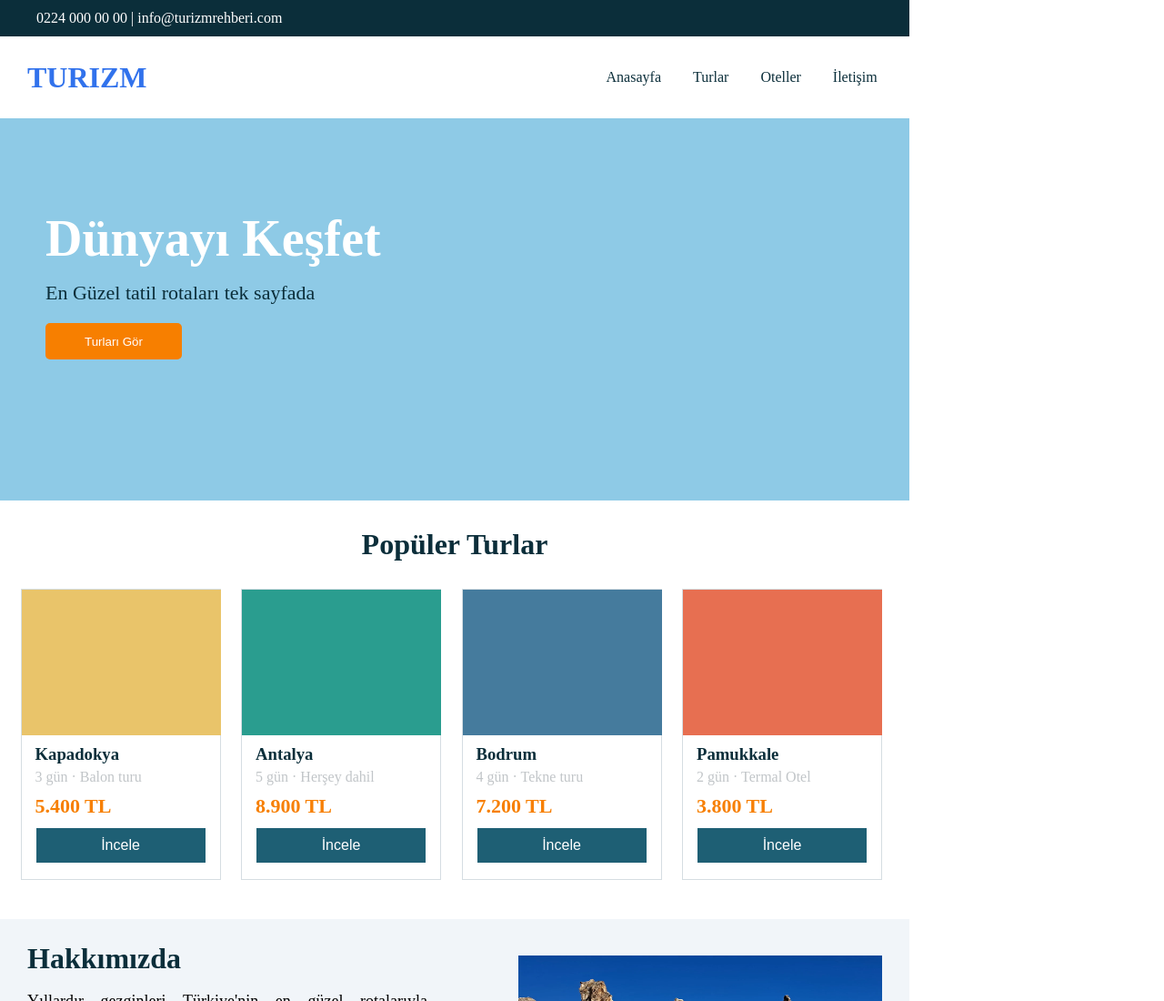
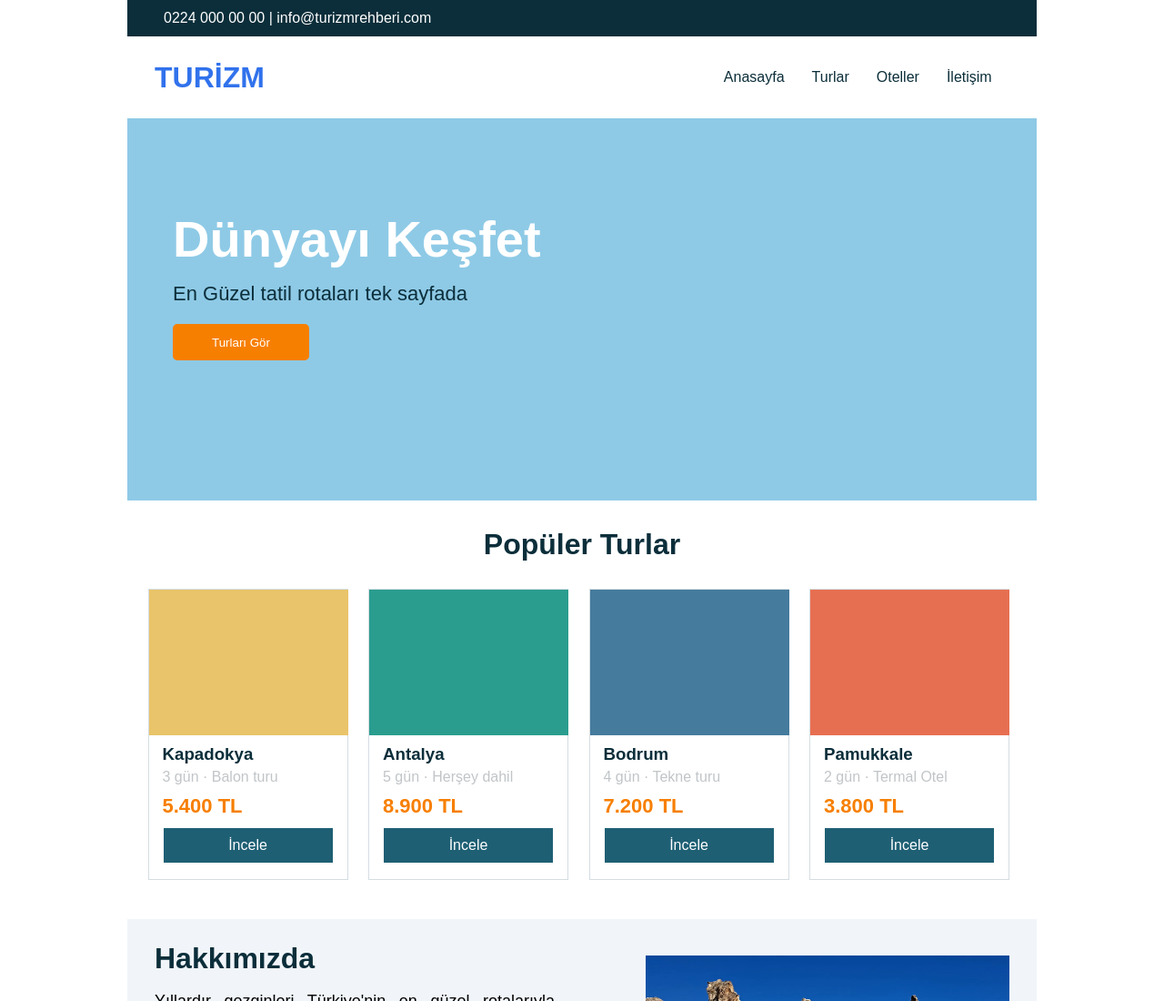
Before and after one commit to Luroxdev/CSS, a plain HTML site: page Claude Turizm/index.html in a window 1280 px wide. Shown: the top 1100 px of the page at 91% size. Drawn offline with Linux system fonts and the light colour scheme.

Commit message:
CSS ve HTML düzeltildi

```diff
--- a/Claude Turizm/index.html
+++ b/Claude Turizm/index.html
@@ -3,7 +3,7 @@
 	<head>
 		<meta charset="UTF-8" />
 		<meta name="viewport" content="width=device-width, initial-scale=1.0" />
-		<title>Document</title>
+		<title>Turizm Rehberi</title>
 		<link rel="stylesheet" href="style.css" />
 	</head>
 	<body>
@@ -11,7 +11,7 @@
 			<p>0224 000 00 00 | info@turizmrehberi.com</p>
 		</header>
 		<nav>
-			<h2>TURIZM</h2>
+			<h2>TURİZM</h2>
 			<a href="#">Anasayfa</a>
 			<a href="#turlar">Turlar</a>
 			<a href="#oteller">Oteller</a>
--- a/Claude Turizm/style.css
+++ b/Claude Turizm/style.css
@@ -2,6 +2,12 @@
 	margin: 0;
 	padding: 0;
 	box-sizing: border-box;
+}
+
+body {
+	width: 1000px;
+	margin: 0 auto;
+	font-family: Arial, Helvetica, sans-serif;
 }
 
 #head {
@@ -32,7 +38,7 @@ nav h2 {
 
 nav a {
 	float: left;
-	margin-right: 35px;
+	margin-right: 30px;
 	color: #0b2e3a;
 	text-decoration: none;
 }
```
